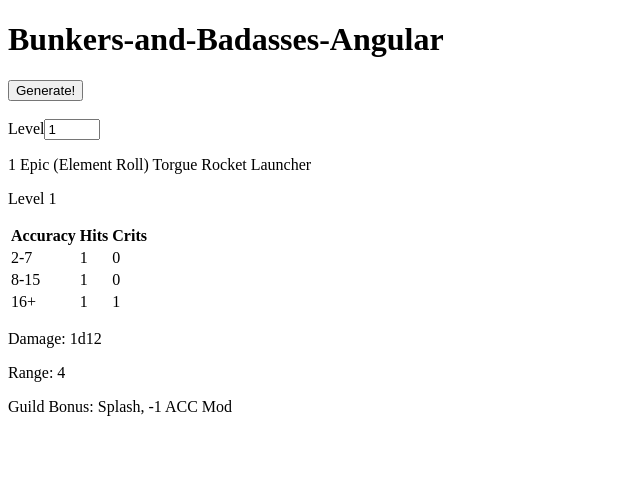
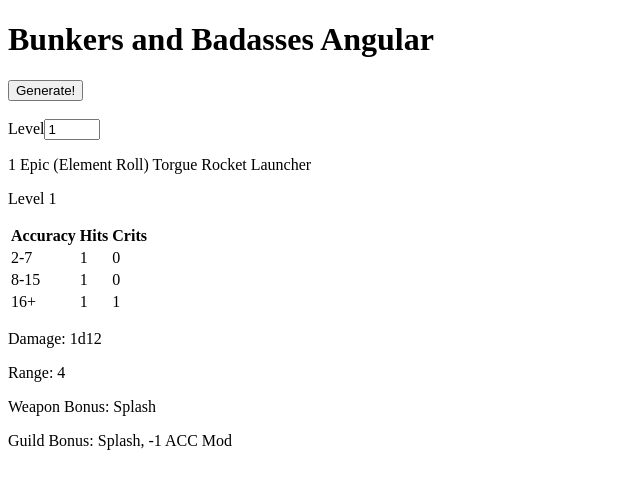
Before and after one commit to Marvinja/bunkers-and-badasses, an Angular app: page / in a window 1280 px wide. Shown: the top 488 px of the page, without its empty margins (0-640 px from the left). Built offline with nearby package versions, Linux system fonts and the light colour scheme.

Commit message:
gun type bonus

```diff
--- a/src/app/app.component.ts
+++ b/src/app/app.component.ts
@@ -26,7 +26,7 @@
   styleUrl: './app.component.scss'
 })
 export class AppComponent implements OnInit {
-  title = 'Bunkers-and-Badasses-Angular';
+  title = 'Bunkers and Badasses Angular';
 
   gunForm = new FormGroup({
     type: new FormControl('Pistol'),
--- a/src/app/gun-card/gun-card.component.html
+++ b/src/app/gun-card/gun-card.component.html
@@ -20,4 +20,5 @@
 
 <p>Damage: {{ damage[0] + 'd' + damage[1] }}</p>
 <p>Range: {{ range }}</p>
+<p *ngIf="!!weaponBonus">Weapon Bonus: {{ weaponBonus }}</p>
 <p>Guild Bonus: {{ guildBonus }}</p>
--- a/src/app/gun-card/gun-card.component.ts
+++ b/src/app/gun-card/gun-card.component.ts
@@ -17,6 +17,7 @@
   @Input() type!: "Pistol" | "Submachine Gun" | "Shotgun" | "Combat Rifle" | "Sniper Rifle" | "Rocket Launcher";
   @Input() guild!: string;
   @Input() rarity!: string;
+  @Input() element!: string;
 
   accuracyRanges = ['2-7', '8-15', '16+'];
 
@@ -42,6 +43,10 @@
 
   get guildBonus() {
     return GUILD_BONUSES[this.convertGuild][this.convertRarity];
+  }
+
+  get weaponBonus() {
+    return GUN_TYPE_STATS[this.type].bonus;
   }
 
   get convertRarity(): RarityTypes {
--- a/src/app/tables.ts
+++ b/src/app/tables.ts
@@ -89,7 +89,8 @@
                 damage: [2,8],
                 range: 5,
             },
-        ]
+        ],
+        bonus: '',
     },
     "Submachine Gun": {
         tier: [
@@ -138,7 +139,8 @@
                 damage: [1,10],
                 range: 5,
             },
-        ]
+        ],
+        bonus: ''
     },
     "Shotgun": {
         tier: [
@@ -187,7 +189,8 @@
                 damage: [1,12],
                 range: 4,
             },
-        ]
+        ],
+        bonus: 'If Range 2 or Less: +2 Damage'
     },
     "Combat Rifle": {
         tier: [
@@ -236,7 +239,8 @@
                 damage: [1,10],
                 range: 6,
             },
-        ]
+        ],
+        bonus: ''
     },
     "Sniper Rifle": {
         tier: [
@@ -285,7 +289,8 @@
                 damage: [1,12],
                 range: 8,
             },
-        ]
+        ],
+        bonus: 'If range 3+: +3 Accuracy'
     },
     "Rocket Launcher": {
         tier: [
@@ -334,7 +339,8 @@
                 damage: [1,20],
                 range: 4,
             },
-        ]
+        ],
+        bonus: 'Splash'
     },
 }
 
```
